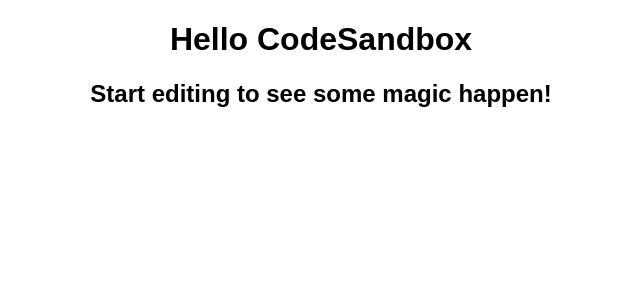
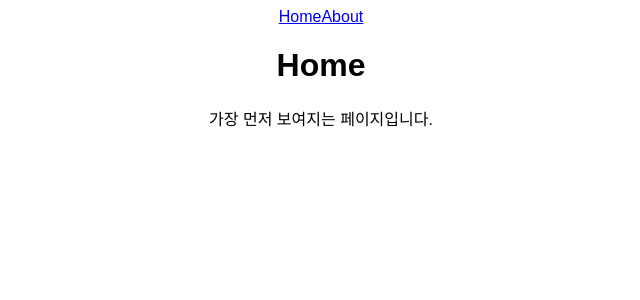
Before and after one commit to Lim-Suhyeon/reactType, a React (Create React App) app: page / in a window 1280 px wide. Shown: the top 300 px of the page, without its empty margins (319-959 px from the left). Built offline with nearby package versions, Linux system fonts and the light colour scheme.

Commit message:
Update 8 files

```diff
--- a/src/App.tsx
+++ b/src/App.tsx
@@ -1,10 +1,20 @@
+import React from "react";
+import { Route, Routes, Link } from "react-router-dom"; // react-router-dom 설치(일반/type 두번) ->
 import "./styles.css";
+import About from "./pages/About";
+import Home from "./pages/Home";
 
 export default function App() {
   return (
     <div className="App">
-      <h1>Hello CodeSandbox</h1>
-      <h2>Start editing to see some magic happen!</h2>
+      <div>
+        <Link to="/">Home</Link>
+        <Link to="/about">About</Link>
+      </div>
+      <Routes>
+        <Route path="/" element={<Home />} />
+        <Route path="/about" element={<About />} />
+      </Routes>
     </div>
   );
 }
--- a/src/index.tsx
+++ b/src/index.tsx
@@ -1,12 +1,15 @@
 import React from "react";
 import ReactDOM from "react-dom/client";
 import App from "./App";
+import { BrowserRouter } from "react-router-dom";
 
 const rootElement = document.getElementById("root")!;
 const root = ReactDOM.createRoot(rootElement);
 
 root.render(
   <React.StrictMode>
-    <App />
-  </React.StrictMode>
+    <BrowserRouter>
+      <App />
+    </BrowserRouter>
+  </React.StrictMode>,
 );
--- /dev/null
+++ b/src/pages/About.tsx
@@ -0,0 +1,6 @@
+import React from "react";
+import "../styles.css";
+
+export default function About() {
+  return <div>About</div>;
+}
--- /dev/null
+++ b/src/pages/Home.tsx
@@ -0,0 +1,11 @@
+import React from "react";
+import "./../styles.css";
+
+export default function Home() {
+  return (
+    <div>
+      <h1>Home</h1>
+      <p>가장 먼저 보여지는 페이지입니다.</p>
+    </div>
+  );
+}
```
Also changed, not shown: .codesandbox/tasks.json (added), src/routes/const.tsx (added), src/routes/index.tsx (added), 1 other file (tests, documents, lock files or other folders).
